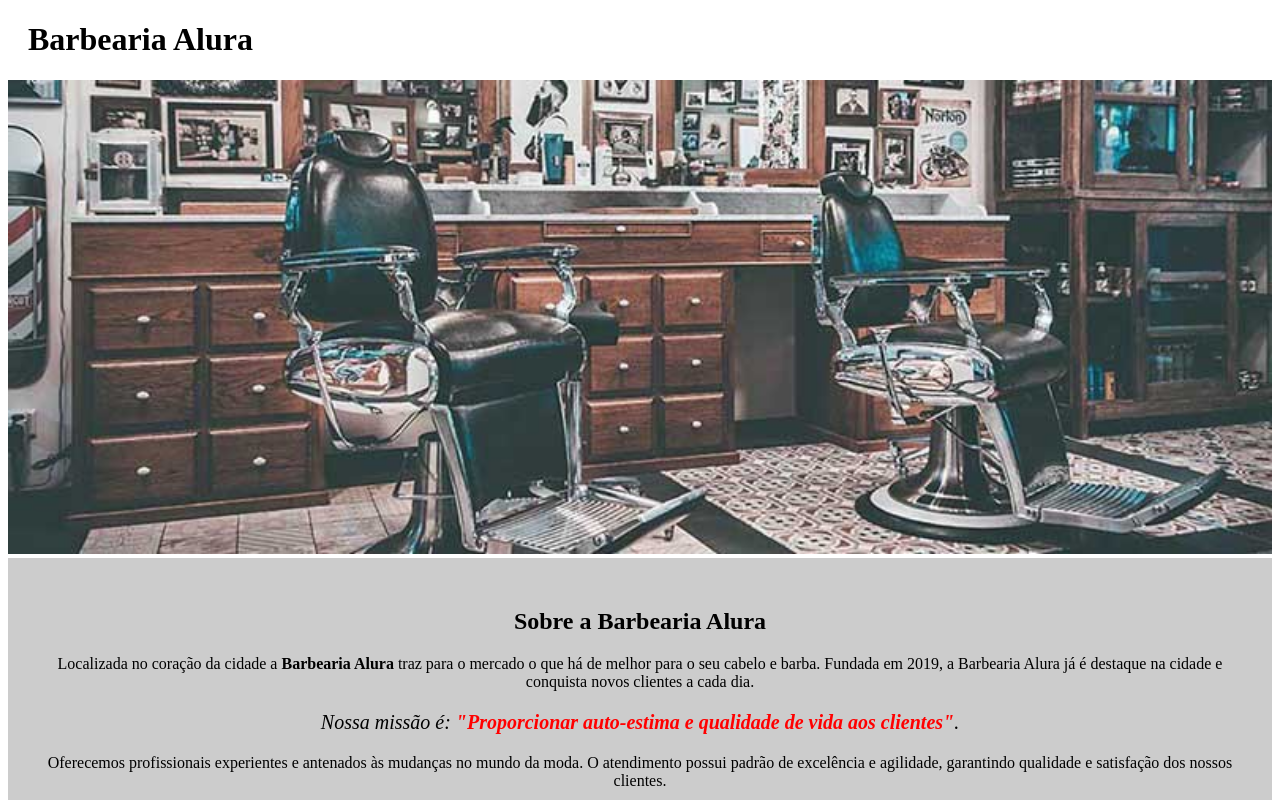
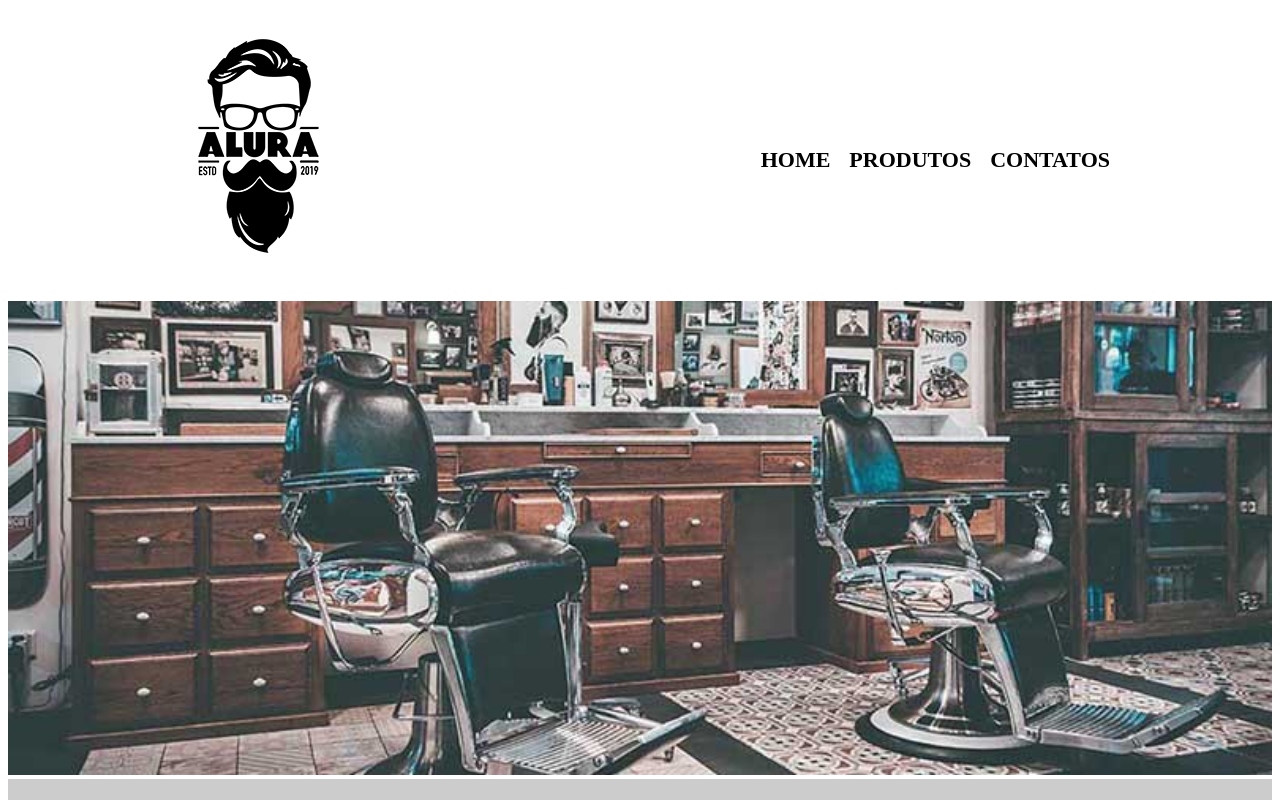
Before and after one commit to alneto3/Barbearia, a plain HTML site: page index.html in a window 1280 px wide. Shown: the top 800 px of the page. Drawn offline with Linux system fonts and the light colour scheme.

Commit message:
Site Barbearia 2

```diff
--- a/index.html
+++ b/index.html
@@ -7,7 +7,18 @@
     </head>
     <body>
         <header>
-            <h1 class="titulo-principal">Barbearia Alura</h1>
+            <!-- <h1 class="titulo-principal">Barbearia Alura</h1> -->
+
+            <div class="caixa">
+                <h1><img src="assents/logo.png"></h1>
+                    <nav>
+                        <ul>
+                            <li><a href="index.html">Home</a></li>
+                            <li><a href="produtos.html">Produtos</a></li>
+                            <li><a href="contatos.html">Contatos</a></li>
+                        </ul>
+                    </nav>
+            </div>
         </header>
 
     <img id="banner" src="banner.jpg">
@@ -38,6 +49,10 @@
 
         <img src="beneficios.jpg" class="imagembeneficios">
     </div>
+        <footer>
+            <img src="./assents/logo-branco.png">
+            <p class="copy">&copy; Copyright Barbearia Alura - 2022</p>
+        </footer>
     </body>
 
 </html>
--- /dev/null
+++ b/produtos.css
@@ -0,0 +1,98 @@
+header {
+    background: #BBBBBB;
+    padding: 20px;
+}
+
+nav {
+    position: absolute;
+    top: 110px;
+    right: 0px;
+
+}
+
+.caixa {
+    position: relative;
+    width: 940px;
+    margin: 0 auto;
+
+}
+
+nav li {
+    display: inline;
+    margin: 0 0 0 15px;
+}
+
+nav a {
+    text-transform: uppercase;
+    color: #000000;
+    font-weight: bold;
+    font-size: 22px;
+    text-decoration: none;
+
+}
+
+nav a:hover {
+    color: #012181;
+    text-decoration: none;
+}
+
+.produtos {
+    width: 940px;
+    margin: 0 auto;
+    padding: 50px 0px;
+}
+
+.produtos li {
+    display: inline-block;
+    text-align: center;
+    width: 30%;
+    vertical-align: top;
+    margin: 0 1.5%;
+    padding: 30px 20px;
+    box-sizing: border-box;
+    border-color: #000000;
+    border-width: 2px;
+    border-style: solid;
+    border-radius: 10px;
+}
+
+.produtos li:hover {
+    border-color: #012181;
+}
+
+.produtos li:active {
+    border-color: #e64405;
+}
+
+.produtos li:hover h2 {
+    font-size: 50px;
+}
+
+.produtos h2 {
+    font-size: 30px;
+    font-weight: bold;
+}
+
+
+.produto-descricao {
+    font-size: 18px;
+}
+
+.produto-preco {
+    font-size: 22px;
+    font-weight: bold;
+    margin: 10px 0 0;
+    margin-top: 10px;
+}
+
+footer {
+    text-align: center;
+    background: url("./assents/bg.jpg");
+    padding: 40px;
+}
+
+.copy {
+    color: #FFFFFF;
+    font-size: 13px;
+    margin: 20px 0 0 0;
+}
--- /dev/null
+++ b/reset.css
@@ -0,0 +1,48 @@
+/* http://meyerweb.com/eric/tools/css/reset/
+   v2.0 | 20110126
+   License: none (public domain)
+*/
+
+html, body, div, span, applet, object, iframe,
+h1, h2, h3, h4, h5, h6, p, blockquote, pre,
+a, abbr, acronym, address, big, cite, code,
+del, dfn, em, img, ins, kbd, q, s, samp,
+small, strike, strong, sub, sup, tt, var,
+b, u, i, center,
+dl, dt, dd, ol, ul, li,
+fieldset, form, label, legend,
+table, caption, tbody, tfoot, thead, tr, th, td,
+article, aside, canvas, details, embed,
+figure, figcaption, footer, header, hgroup,
+menu, nav, output, ruby, section, summary,
+time, mark, audio, video {
+	margin: 0;
+	padding: 0;
+	border: 0;
+	font-size: 100%;
+	font: inherit;
+	vertical-align: baseline;
+}
+/* HTML5 display-role reset for older browsers */
+article, aside, details, figcaption, figure,
+footer, header, hgroup, menu, nav, section {
+	display: block;
+}
+body {
+	line-height: 1;
+}
+ol, ul {
+	list-style: none;
+}
+blockquote, q {
+	quotes: none;
+}
+blockquote:before, blockquote:after,
+q:before, q:after {
+	content: '';
+	content: none;
+}
+table {
+	border-collapse: collapse;
+	border-spacing: 0;
+}
--- a/style.css
+++ b/style.css
@@ -4,6 +4,43 @@
 
 .titulo-principal {
     padding-left: 20px;
+}
+
+nav {
+    position: absolute;
+    top: 110px;
+    right: 0px;
+
+}
+
+.caixa {
+    position: relative;
+    width: 940px;
+    margin: 0 auto;
+
+}
+
+nav ul {
+    width: 100%;
+}
+
+nav li {
+    display: inline;
+    margin: 0 0 0 15px;
+}
+
+nav a {
+    text-transform: uppercase;
+    color: #000000;
+    font-weight: bold;
+    font-size: 22px;
+    text-decoration: none;
+
+}
+
+nav a:hover {
+    color: #012181;
+    text-decoration: none;
 }
 
 .principal {
@@ -44,6 +81,19 @@ ul {
     margin-right: 15%;
 }
 
+
+footer {
+    text-align: center;
+    background: url("./assents/bg.jpg");
+    padding: 40px;
+}
+
+.copy {
+    color: #FFFFFF;
+    font-size: 13px;
+    margin: 20px 0 0 0;
+}
+
 #imagembeneficios {
     width: 50%;
 }
```
Also changed, not shown: produtos.html (added, +56 -0 lines), assents/barba.jpg (added), assents/bg.jpg (added), assents/cabelo+barba.jpg (added), assents/cabelo.jpg (added), assents/logo-branco.png (added), assents/logo.png (added).
